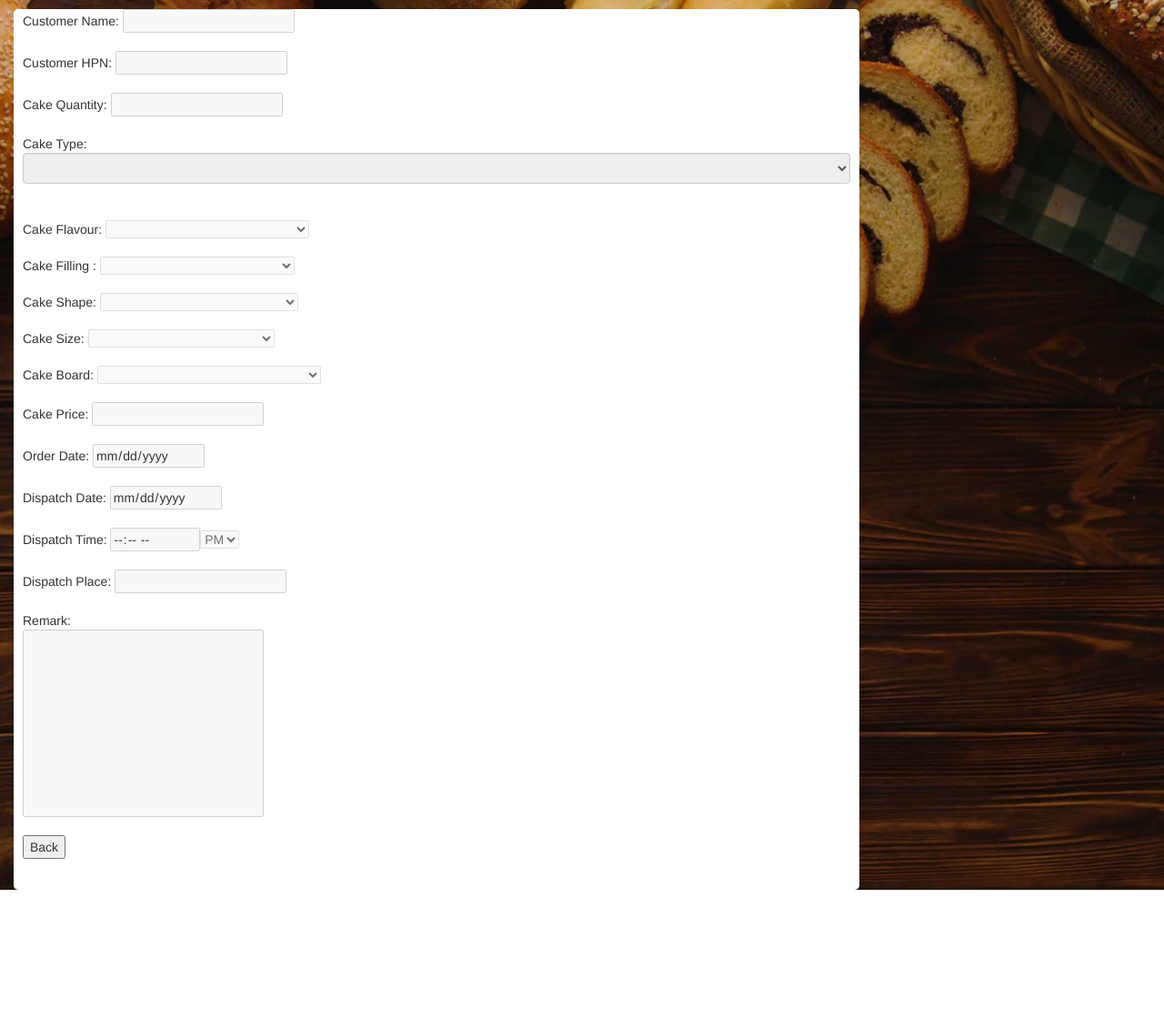
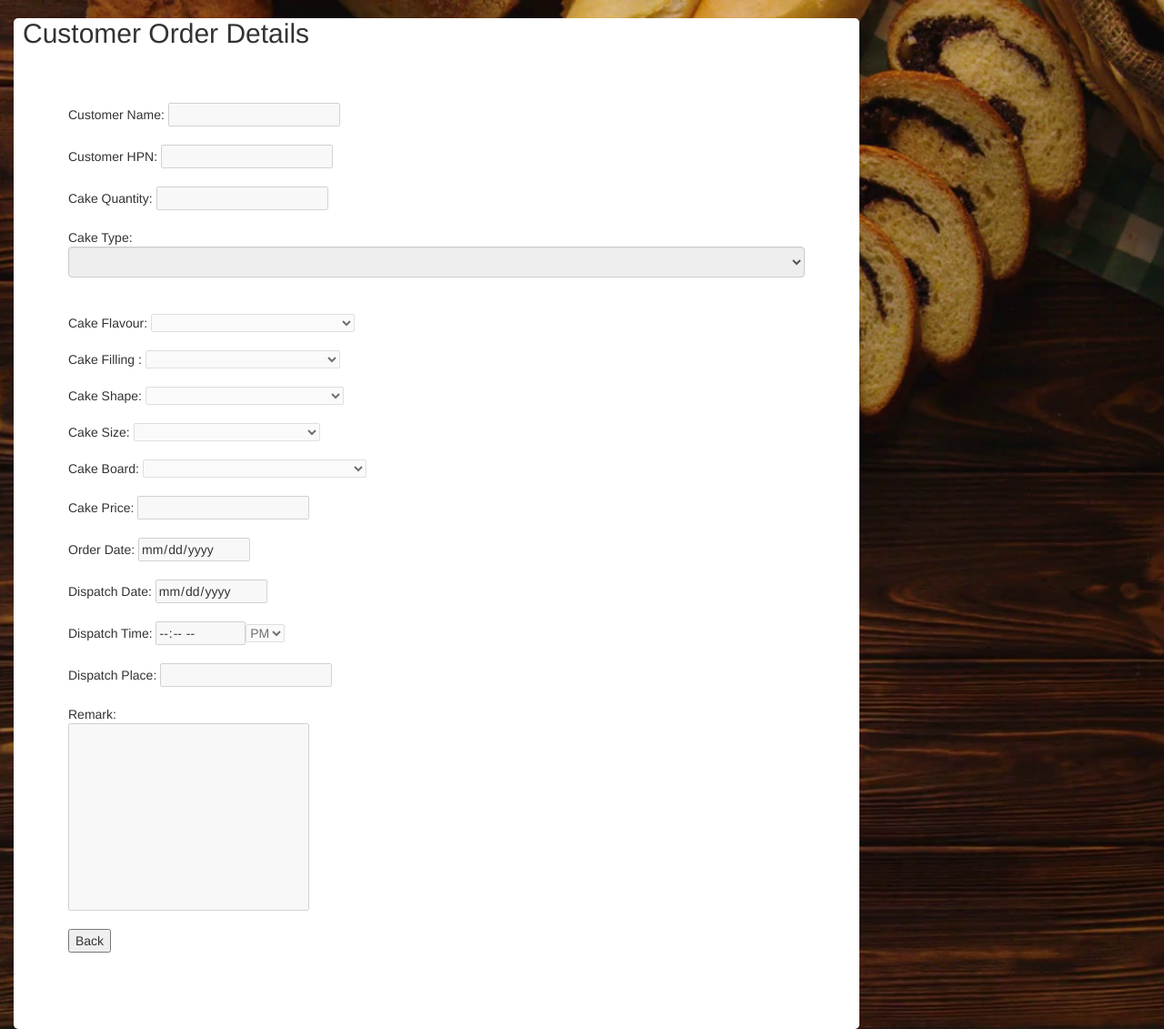
Before and after one commit to isaactan98/bakery_management_system, a PHP site: page /bms/customerDetail.php?page=117 in a window 1280 px wide. Shown: the whole page at 91% size. Before the commit the page ends 978 px from the top, so only its background shows below. Run offline with PHP 8.4, Linux system fonts and the light colour scheme; data that the repository does not hold is empty.

Commit message:
add css to custDetail

```diff
--- a/order/customerDetail.php
+++ b/order/customerDetail.php
@@ -13,11 +13,16 @@ bakeryHeader();
 		border-radius: 5px;
 		min-height: 680px;
 	}
+	.inner{
+		padding: 5rem;
+	}
 </style>
 
 <body>
 	<div class="col-sm-9">
 		<div class="one">
+			<h2>Customer Order Details</h2>
+			<div class="inner">
 
 			<?php
 			if (isset($_POST['orderDetail'])) {
```
